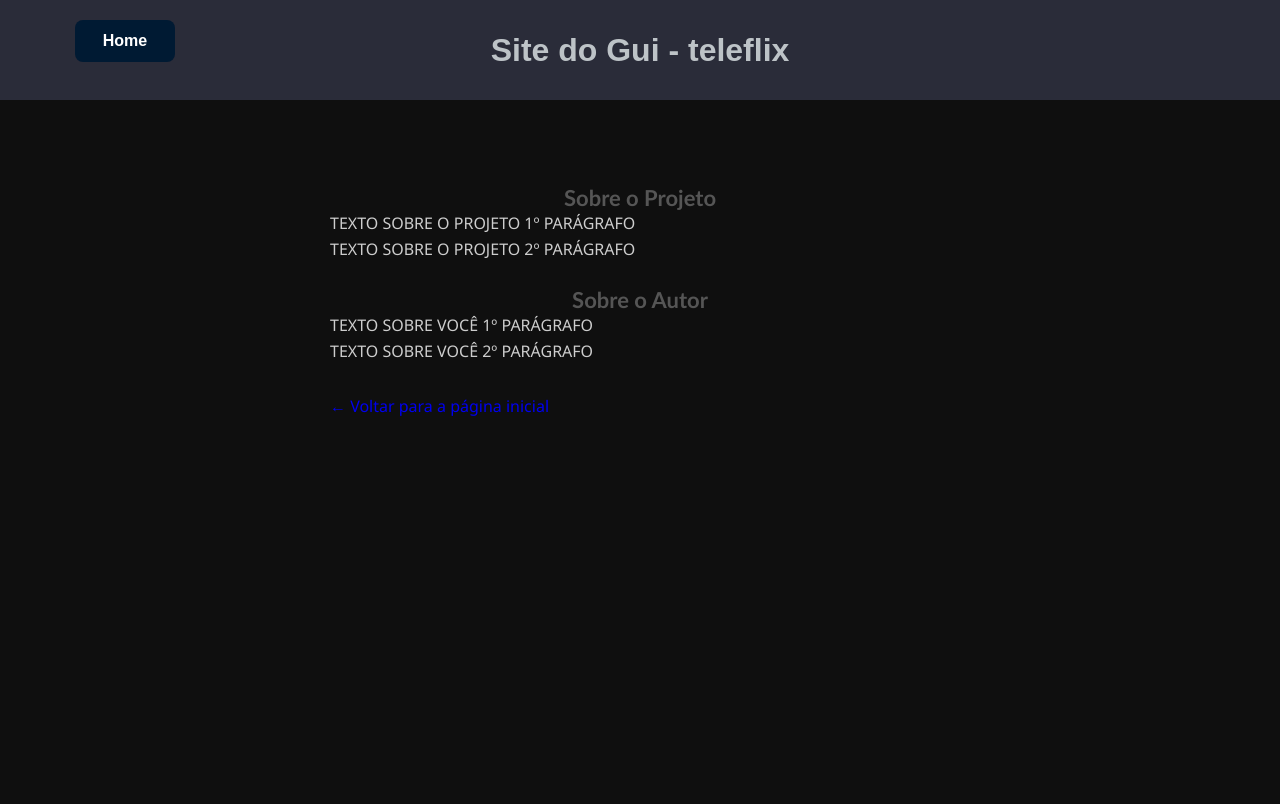
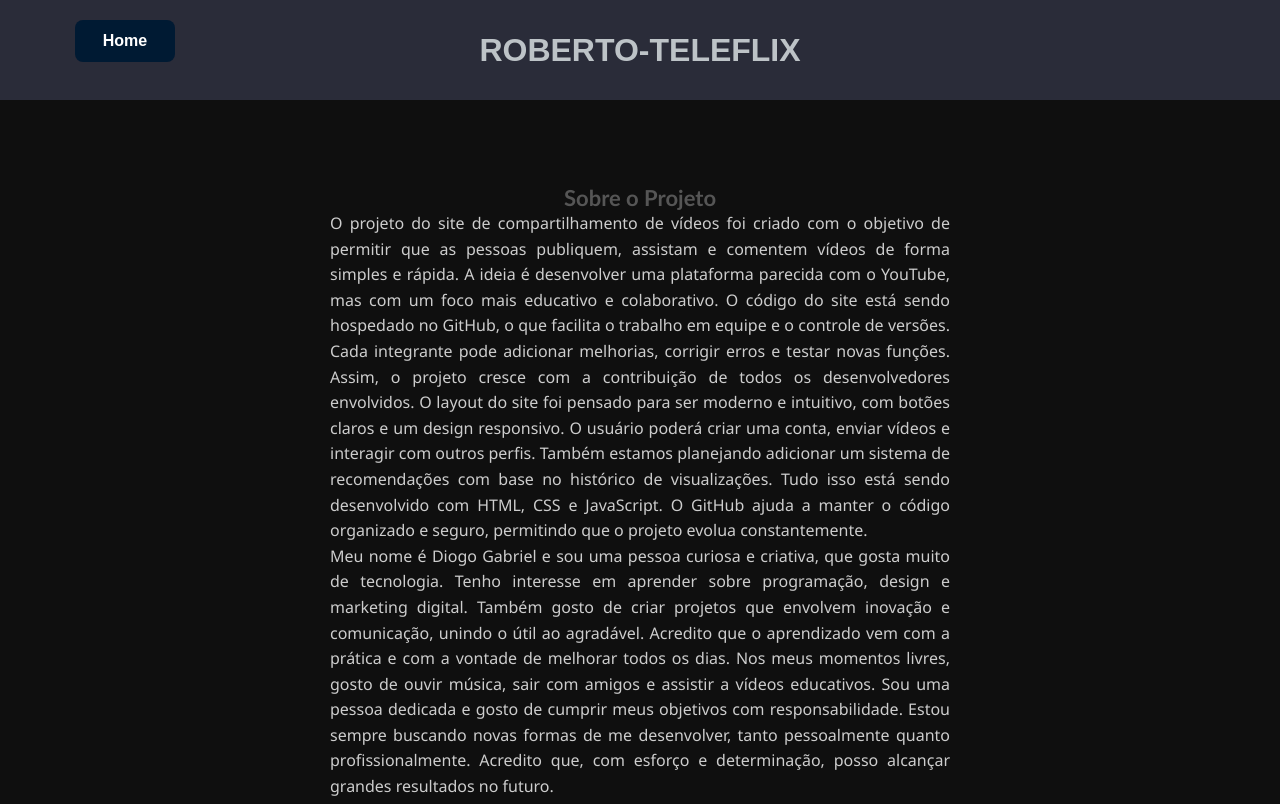
Before and after one commit to gui72c/guilol, a plain HTML site: page sobre.html in a window 1280 px wide. Shown: the top 804 px of the page. Drawn offline with Linux system fonts and the light colour scheme.

Commit message:
fdsfsdfs

```diff
--- a/sobre.html
+++ b/sobre.html
@@ -30,13 +30,17 @@
     <div class="sobre">
      <a href="/index.html" class="btn-sobre">Home</a>
     </div>
-    <h1>Site do Gui - teleflix</h1>
+    <h1>ROBERTO-TELEFLIX</h1>
   </header>
   <main style="max-width:700px; margin:40px auto; padding:20px;">
 <!-- Digite aqui abaixo nas tags <p> o seu texto sobre sua página e sobre você -->
 <h2>Sobre o Projeto</h2>
-<p>TEXTO SOBRE O PROJETO 1º PARÁGRAFO</p>
-<p>TEXTO SOBRE O PROJETO 2º PARÁGRAFO</p>
+<p>O projeto do site de compartilhamento de vídeos foi criado com o objetivo de permitir que as pessoas publiquem, assistam e comentem vídeos de forma simples e rápida. A ideia é desenvolver uma plataforma parecida com o YouTube, mas com um foco mais educativo e colaborativo. O código do site está sendo hospedado no GitHub, o que facilita o trabalho em equipe e o controle de versões. Cada integrante pode adicionar melhorias, corrigir erros e testar novas funções. Assim, o projeto cresce com a contribuição de todos os desenvolvedores envolvidos.
+
+O layout do site foi pensado para ser moderno e intuitivo, com botões claros e um design responsivo. O usuário poderá criar uma conta, enviar vídeos e interagir com outros perfis. Também estamos planejando adicionar um sistema de recomendações com base no histórico de visualizações. Tudo isso está sendo desenvolvido com HTML, CSS e JavaScript. O GitHub ajuda a manter o código organizado e seguro, permitindo que o projeto evolua constantemente.</p>
+<p>Meu nome é Diogo Gabriel e sou uma pessoa curiosa e criativa, que gosta muito de tecnologia. Tenho interesse em aprender sobre programação, design e marketing digital. Também gosto de criar projetos que envolvem inovação e comunicação, unindo o útil ao agradável. Acredito que o aprendizado vem com a prática e com a vontade de melhorar todos os dias.
+
+Nos meus momentos livres, gosto de ouvir música, sair com amigos e assistir a vídeos educativos. Sou uma pessoa dedicada e gosto de cumprir meus objetivos com responsabilidade. Estou sempre buscando novas formas de me desenvolver, tanto pessoalmente quanto profissionalmente. Acredito que, com esforço e determinação, posso alcançar grandes resultados no futuro.</p>
 
 <h2>Sobre o Autor</h2>
 <p>TEXTO SOBRE VOCÊ 1º PARÁGRAFO</p>
```
